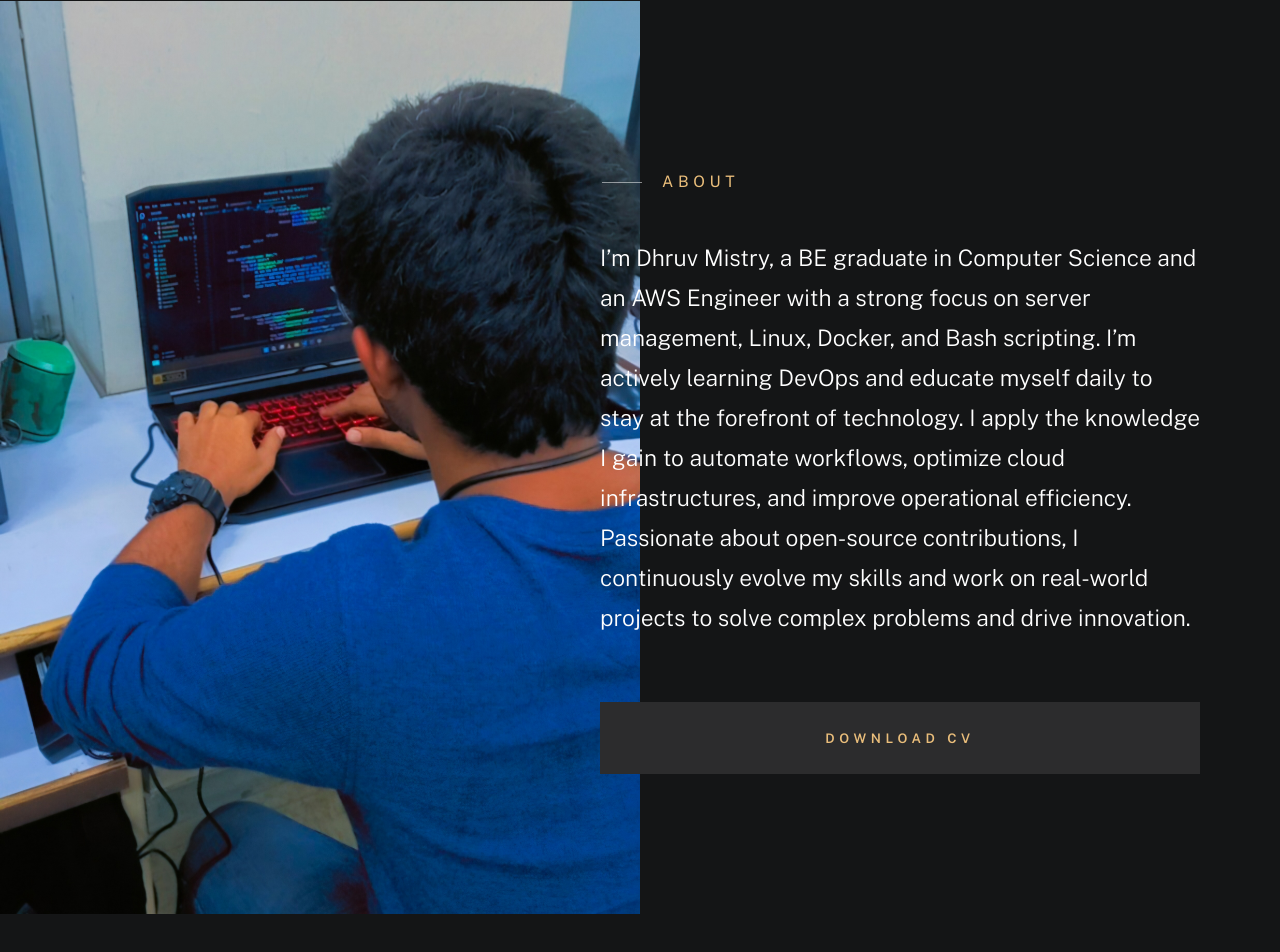
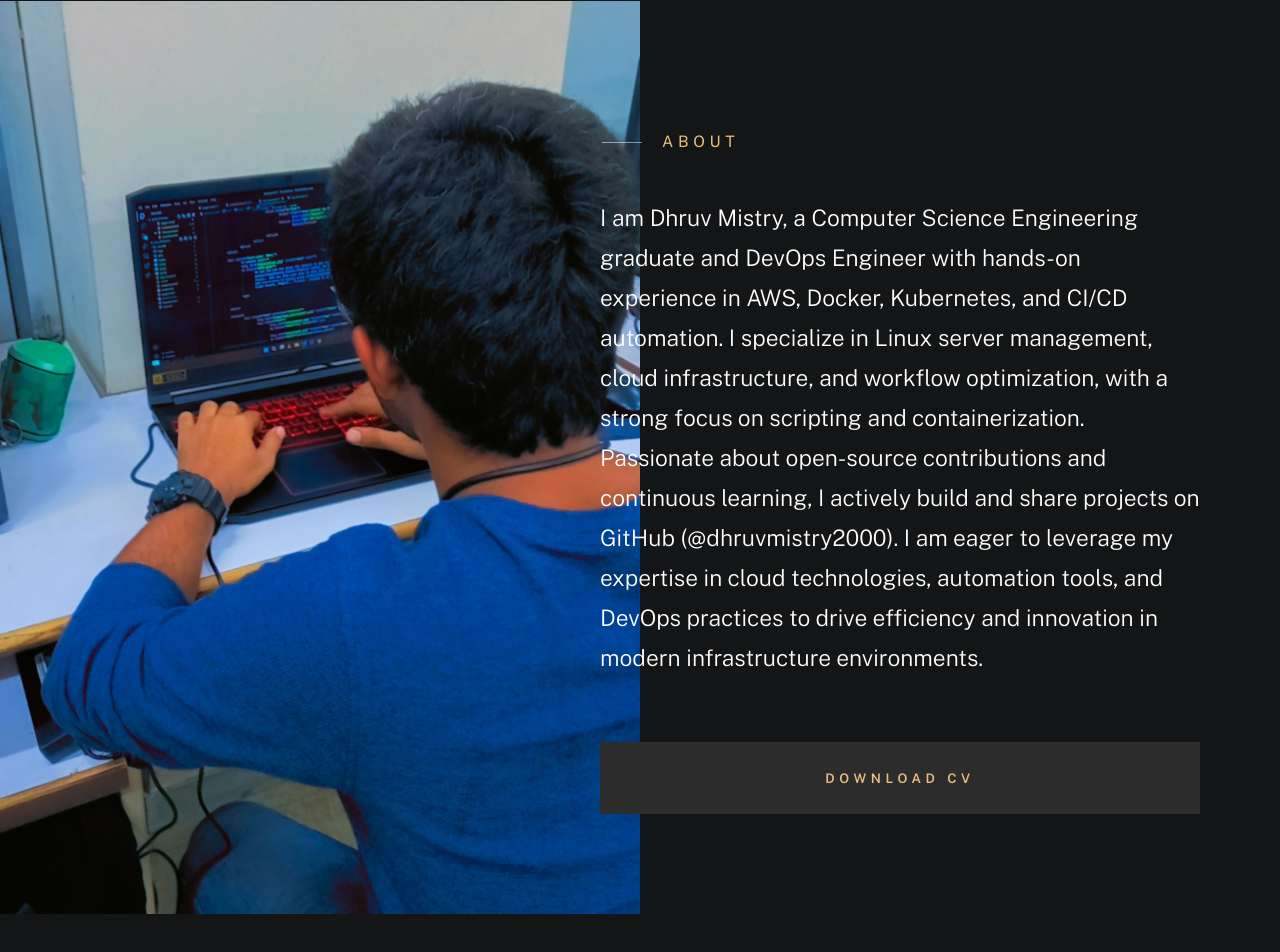
Before and after one commit to dhruvmistry2000/dhruvmistry, a plain HTML site: page index.html in a window 1280 px wide. Shown: the part 943-1895 px from the top of the page. Drawn offline with nearby package versions, Linux system fonts and the light colour scheme; a web font is replaced by a local one.

Commit message:
Adding new resume

```diff
--- a/index.html
+++ b/index.html
@@ -128,13 +128,13 @@
                                 About
                             </h2>
                             <p class="attention-getter" data-animate-el>
-                                I’m Dhruv Mistry, a BE graduate in Computer Science and an AWS Engineer with a strong
-                                focus on server management, Linux, Docker, and Bash scripting. I’m actively learning
-                                DevOps and educate myself daily to stay at the forefront of technology. I apply the
-                                knowledge I gain to automate workflows, optimize cloud infrastructures, and improve
-                                operational efficiency. Passionate about open-source contributions, I continuously
-                                evolve my skills and work on real-world projects to solve complex problems and drive
-                                innovation.
+                                I am Dhruv Mistry, a Computer Science Engineering graduate and DevOps Engineer with
+                                hands-on experience in AWS, Docker, Kubernetes, and CI/CD automation. I specialize in
+                                Linux server management, cloud infrastructure, and workflow optimization, with a strong
+                                focus on scripting and containerization. Passionate about open-source contributions and
+                                continuous learning, I actively build and share projects on GitHub (@dhruvmistry2000). I
+                                am eager to leverage my expertise in cloud technologies, automation tools, and DevOps
+                                practices to drive efficiency and innovation in modern infrastructure environments.
                             </p>
                             <a target="_blank" href="Dhruv.pdf" class="btn btn--medium u-fullwidth"
                                 data-animate-el>Download CV</a>
@@ -595,7 +595,8 @@
                                 <h5> Medus-Storefront</h5>
                                 <p>This project showcases an automated CI/CD pipeline for deploying a Medusa e-commerce
                                     platform to Amazon ECS (Elastic Container Service) using GitHub Actions and
-                                    Terraform. The pipeline ensures efficient and reliable deployment with infrastructure
+                                    Terraform. The pipeline ensures efficient and reliable deployment with
+                                    infrastructure
                                     as code principles.</p>
 
                                 <ul class="modal-popup__cat">
@@ -615,7 +616,11 @@
 
                             <div class="modal-popup__desc">
                                 <h5> Web-Scraper</h5>
-                                <p>This project utilizes Puppeteer for website scraping, extracting data such as titles, headings, links, and meta descriptions. The scraped data is stored in a `scraped_data.json` file. A Python server (`server.py`) serves this data, accessible at `http://localhost:5000`. The entire process is containerized using Docker for seamless deployment and scalability.</p>
+                                <p>This project utilizes Puppeteer for website scraping, extracting data such as titles,
+                                    headings, links, and meta descriptions. The scraped data is stored in a
+                                    `scraped_data.json` file. A Python server (`server.py`) serves this data, accessible
+                                    at `http://localhost:5000`. The entire process is containerized using Docker for
+                                    seamless deployment and scalability.</p>
 
                                 <ul class="modal-popup__cat">
                                     <li>Javascript</li>
@@ -634,7 +639,10 @@
 
                             <div class="modal-popup__desc">
                                 <h5>Strapi-Deployment</h5>
-                                <p>This Project automates the deployment of a Strapi CMS using Docker, Terraform, and GitHub Actions. The project leverages Amazon ECS for serverless container orchestration, with various CI/CD workflows to automate the build, push, and deployment of Docker images to AWS.</p>
+                                <p>This Project automates the deployment of a Strapi CMS using Docker, Terraform, and
+                                    GitHub Actions. The project leverages Amazon ECS for serverless container
+                                    orchestration, with various CI/CD workflows to automate the build, push, and
+                                    deployment of Docker images to AWS.</p>
 
                                 <ul class="modal-popup__cat">
                                     <li>Javascript</li>
@@ -712,7 +720,8 @@
                             <li><a target="_blank" href="https://www.linkedin.com/in/dhruvmistry2000/">Linkedin</a></li>
                             <li><a target="_blank" href="https://hub.docker.com/u/dhruvmistry200">DockerHub</a></li>
                             <li><a target="_blank" href="https://www.instagram.com/xx_itzdhruv_xx/">Instagram</a></li>
-                            <li><a target="_blank" href="https://www.youtube.com/@LinuxMitra">Youtube-LinuxMitra</a></li>
+                            <li><a target="_blank" href="https://www.youtube.com/@LinuxMitra">Youtube-LinuxMitra</a>
+                            </li>
                         </ul>
                     </div>
                     <div class="column lg-4 md-12 contact-block">
```
Also changed, not shown: 1 other file.
